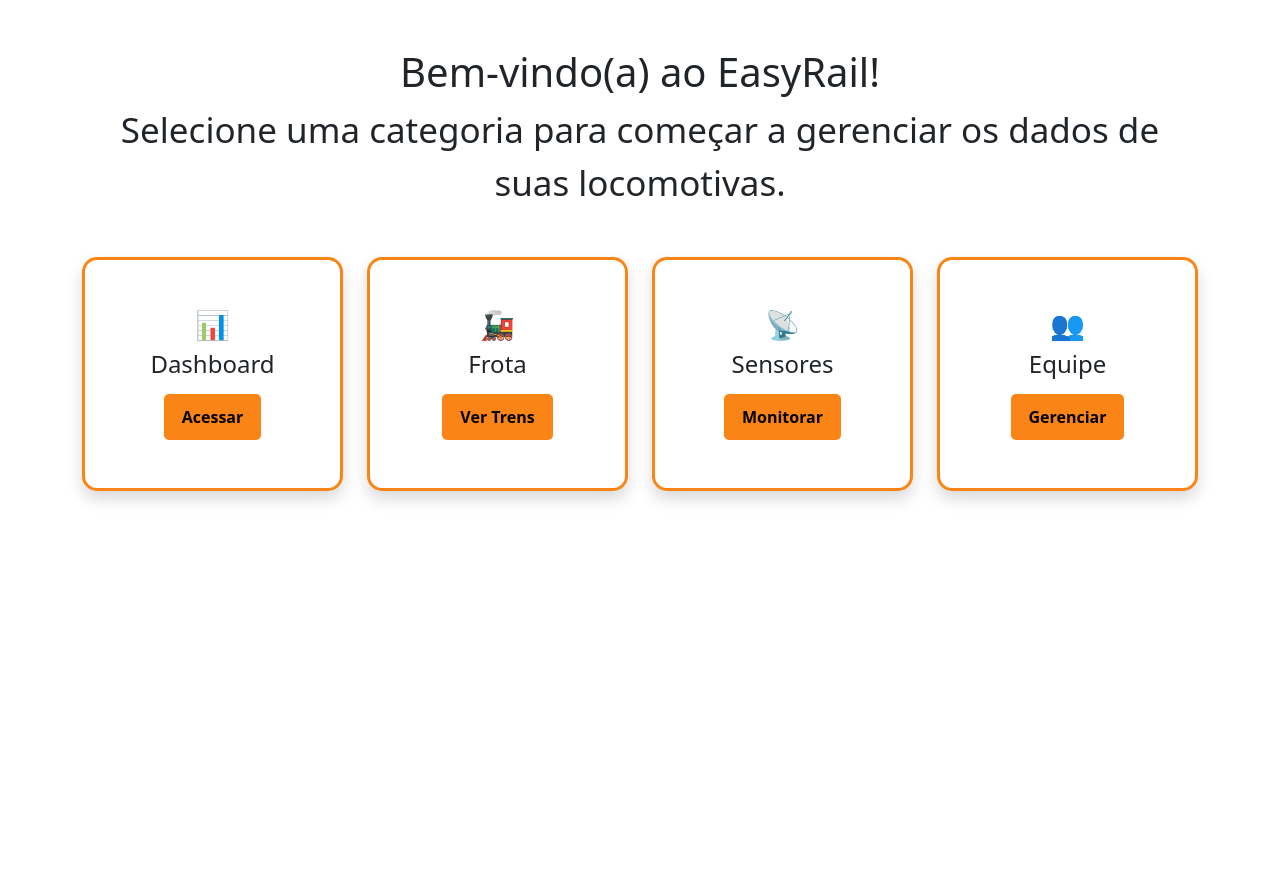
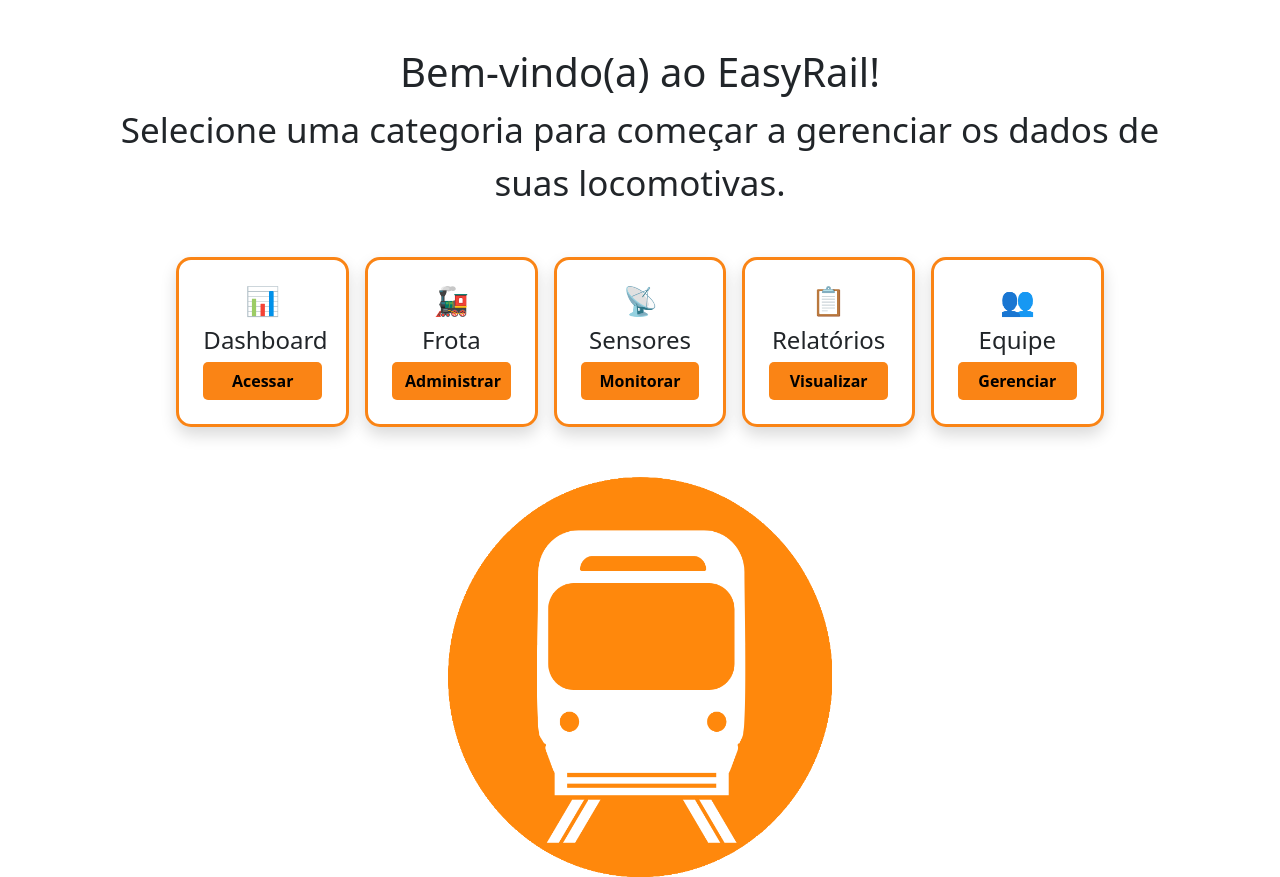
Before and after one commit to devcaetan0/EasyRail-S.A, a PHP site: page /public/main.html in a window 1280 px wide. Shown: the part 71-948 px from the top of the page. Before the commit the page ends 573 px from the top, so only its background shows below. Run offline with PHP 8.4, Linux system fonts and the light colour scheme.

Commit message:
feat - adição de um card de relatórios e correção da disposição do texto e elementos nos cards. adição também da logo-negative embaixo dos cards

```diff
--- a/public/main.html
+++ b/public/main.html
@@ -12,7 +12,7 @@
 
 <body>
     <header>
-        <nav class="navbar navbar-expand-lg p-2" id="navbar">
+        <nav class="navbar navbar-expand-lg w-100 p-2" id="navbar">
             <a class="navbar-brand" href="main.html">
                 <img src="../assets/images/logo-navbar.png" alt="EasyRail Logo" width="45px" height="45px">
                 EasyRail
@@ -46,35 +46,43 @@
             <p>Selecione uma categoria para começar a gerenciar os dados de suas locomotivas.</p>
         </div>
 
-        <div class="row g-4 justify-content-center">
-            <div class="col-md-3">
-                <div class="card-home shadow text-center p-5">
+        <div class="row g-3 justify-content-center">
+            <div class="col-2">
+                <div class="card-home shadow text-center p-4 d-flex flex-column">
                     <h3>📊</h3>
                     <h4>Dashboard</h4>
-                    <a href="#" class="btn btn-home mt-2">Acessar</a>
+                    <a href="#" class="btn btn-home mt-auto">Acessar</a>
                 </div>
             </div>
-            <div class="col-md-3">
-                <div class="card-home shadow text-center p-5">
+            <div class="col-2">
+                <div class="card-home shadow text-center p-4 d-flex flex-column">
                     <h3>🚂</h3>
                     <h4>Frota</h4>
-                    <a href="#" class="btn btn-home mt-2">Ver Trens</a>
+                    <a href="#" class="btn btn-home mt-auto">Administrar</a>
                 </div>
             </div>
-            <div class="col-md-3">
-                <div class="card-home shadow text-center p-5">
+            <div class="col-2">
+                <div class="card-home shadow text-center p-4 d-flex flex-column">
                     <h3>📡</h3>
                     <h4>Sensores</h4>
-                    <a href="#" class="btn btn-home mt-2">Monitorar</a>
+                    <a href="#" class="btn btn-home mt-auto">Monitorar</a>
                 </div>
             </div>
-            <div class="col-md-3">
-                <div class="card-home shadow text-center p-5">
+            <div class="col-2">
+                <div class="card-home shadow text-center p-4 d-flex flex-column">
+                    <h3>📋</h3>
+                    <h4>Relatórios</h4>
+                    <a href="#" class="btn btn-home mt-auto">Visualizar</a>
+                </div>
+            </div>
+            <div class="col-2">
+                <div class="card-home shadow text-center p-4 d-flex flex-column">
                     <h3>👥</h3>
                     <h4>Equipe</h4>
-                    <a href="funcionarios.html" class="btn btn-home mt-2">Gerenciar</a>
+                    <a href="funcionarios.html" class="btn btn-home mt-auto">Gerenciar</a>
                 </div>
             </div>
+            <img class="logo-home" src="../assets/images/logo-negative.png" alt="EasyRail Logo">
         </div>
     </main>
 </body>
--- a/styles/style.css
+++ b/styles/style.css
@@ -49,6 +49,12 @@
 
 /* ===== PÁGINA HOME ===== */
 
+.logo-home {
+    height: 400px;
+    width: 400px;
+    margin-top: 50px;
+}
+
 .titulo-home {
     font-size: 35px;
 }
@@ -61,10 +67,8 @@
 
 .btn-home {
     background-color: var(--cor-laranja);
-    border: 3px solid var(--cor-laranja);
     color: var(--cor-preto);
     font-weight: bold;
-    padding: 8px 15px;
     border-radius: 5px;
 }
 
@@ -74,18 +78,18 @@
 }
 
 .fade-in {
-    animation: fade-in 1.5s ease;
+    animation: fade-in 1.5s;
 }
 
 @keyframes fade-in {
     from {
         opacity: 0;
-        transform: translateY(10px);
+        transform: translateY(100px);
     }
 
     to {
         opacity: 1;
-        transform: translateY(0);
+        transform: translateY(0px);
     }
 }
 
```
